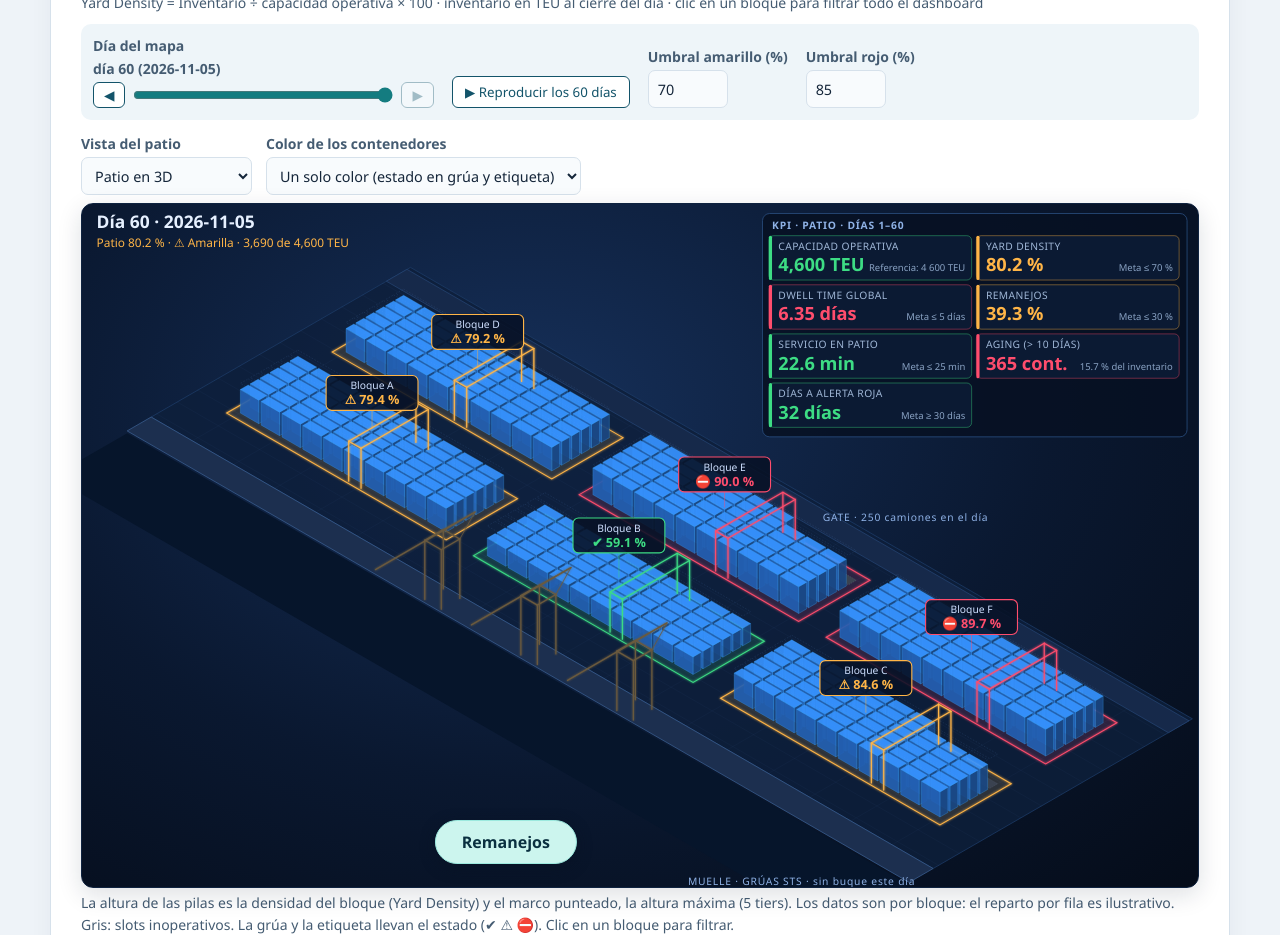
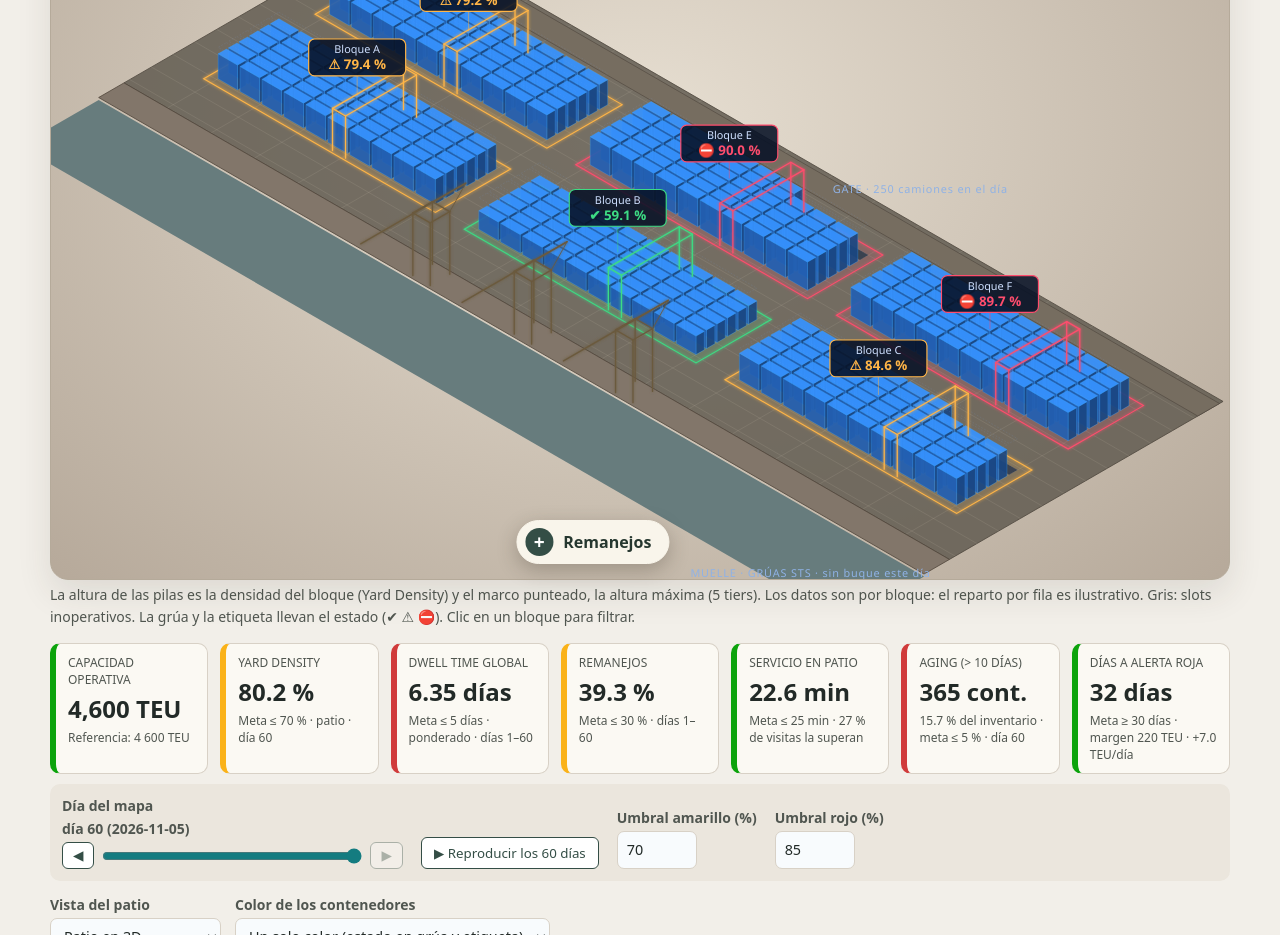
Before and after one commit to osmarborel16-hub/Proyecto-semestral-de-mediciones-y-rendimiento-portuario, a plain HTML site: page index.html in a window 1280 px wide. Shown: the part 579-1514 px from the top of the page. Drawn offline with nearby package versions, Linux system fonts and the light colour scheme.

Commit message:
Rediseña la portada alrededor del patio 3D

```diff
--- a/index.html
+++ b/index.html
@@ -3,6 +3,7 @@
 <head>
 <meta charset="UTF-8">
 <meta name="viewport" content="width=device-width, initial-scale=1.0">
+<link rel="stylesheet" href="https://fonts.googleapis.com/css2?family=Instrument+Serif&display=swap">
 <title>Dashboard KPI · Un patio que se llena</title>
 <script src="https://cdn.jsdelivr.net/npm/chart.js@4.4.1/dist/chart.umd.min.js"></script>
 <style>
@@ -369,6 +370,77 @@
   .dialogo-remanejos::backdrop { background: #09182bbb; }
   .dialogo-cabecera { display: flex; align-items: center; justify-content: space-between; gap: 12px; }
   .dialogo-cabecera h2, .dialogo-cabecera form { margin: 0; }
+  :root {
+    --fondo: #f2efe9; --tarjeta: #fbf9f3; --texto: #222a27;
+    --suave: #505650; --borde: #d8d1c6; --primario: #344e46;
+  }
+  body { font-family: system-ui, sans-serif; }
+  .cabecera { background: none; border: 0; color: var(--texto); }
+  .cabecera-contenido { padding-block: clamp(20px, 3vw, 42px) 6px; }
+  .cabecera-contexto { justify-content: space-between; }
+  .cabecera-contexto p, .cabecera-descripcion { color: var(--suave); }
+  .aviso { color: #4b4437; border-color: #ab9d83; font-weight: 600; }
+  .cabecera h1 {
+    font-family: "Instrument Serif", Georgia, serif;
+    font-size: clamp(2.8rem, 6vw, 6.25rem);
+    font-weight: 400;
+    line-height: .92;
+    letter-spacing: -.025em;
+  }
+  nav.pestanas { background: transparent; border: 0; border-top: 1px solid var(--borde); border-radius: 0; margin-top: 0; padding: 8px 0; }
+  nav.pestanas button { color: var(--texto); }
+  nav.pestanas button.activa { background: #344e46; box-shadow: none; }
+  .filtros-panel { margin-bottom: 12px; }
+  .filtros-panel > summary { width: fit-content; cursor: pointer; color: var(--primario); padding: 6px 0; font-weight: 650; }
+  .filtros-panel .filtros { margin-top: 6px; }
+  #m1 { padding: 0; background: transparent; border: 0; box-shadow: none; }
+  #m1 > h2 { font-family: "Instrument Serif", Georgia, serif; font-weight: 400; }
+  #m1 > .nota { margin-bottom: 10px; }
+  .patio3d {
+    background: radial-gradient(ellipse at 50% 38%, #e7dfd2, #b6a99a);
+    border: 1px solid #b5aa9a;
+    border-radius: 18px;
+    box-shadow: 0 14px 34px #352b211c;
+  }
+  .patio3d svg { max-width: 1220px; margin-inline: auto; }
+  .boton-remanejos {
+    left: 46%;
+    bottom: 16px;
+    display: inline-flex;
+    align-items: center;
+    gap: 10px;
+    padding: 7px 17px 7px 8px;
+    background: #f9f5eb;
+    border-color: #f9f5eb;
+    color: #26372f;
+    box-shadow: 0 6px 20px #30271f45;
+  }
+  .boton-remanejos span {
+    display: grid;
+    place-items: center;
+    width: 28px;
+    height: 28px;
+    border-radius: 50%;
+    background: #344e46;
+    color: white;
+    font-size: 1.2rem;
+    line-height: 1;
+  }
+  .boton-remanejos:hover { background: #e7efdf; }
+  .patio-con-acciones:has(#m1-patio3d[hidden]) .boton-remanejos {
+    position: relative;
+    left: auto;
+    bottom: auto;
+    transform: none;
+    margin-top: 10px;
+  }
+  .dialogo-remanejos::backdrop { background: #22292370; backdrop-filter: blur(5px); }
+  .dialogo-cabecera h2 { font: 400 clamp(2rem, 4vw, 3.5rem)/1 "Instrument Serif", Georgia, serif; }
+  .dialogo-cabecera button { background: #344e46; border-color: #344e46; }
+  .kpis-patio { padding: 12px 0 0; grid-template-columns: repeat(auto-fit, minmax(min(100%, 145px), 1fr)); }
+  .kpis-patio .kpi { border-radius: 10px; }
+  .m1-controles { background: #ebe6dd; }
+  @media (max-width: 550px) { .boton-remanejos { left: 50%; } }
 </style>
 </head>
 <body>
@@ -386,6 +458,16 @@
 
 <main class="contenido">
 <!-- ===== FILTROS GLOBALES ===== -->
+<!-- ===== PESTAÑAS ===== -->
+<nav class="pestanas" id="pestanas" aria-label="Módulos del dashboard">
+  <button data-mod="m1" class="activa">Mapa del patio</button>
+  <button data-mod="m2">Dwell time</button>
+  <button data-mod="m4">Simulador</button>
+  <button data-mod="m5">Mejora (A3)</button>
+  <button data-mod="m6">Camiones y citas</button>
+</nav>
+<details class="filtros-panel">
+<summary>Filtros del dashboard</summary>
 <div class="filtros">
   <label>Día desde <input type="number" id="f-desde" min="1" max="60" value="1"></label>
   <label>Día hasta <input type="number" id="f-hasta" min="1" max="60" value="60"></label>
@@ -399,21 +481,28 @@
     <select id="f-categoria"><option value="todas">Todas</option><option value="IMP">Importación</option><option value="EXP">Exportación</option><option value="TRB">Transbordo</option><option value="VAC">Vacíos</option></select>
   </label>
 </div>
-
-<!-- ===== PESTAÑAS ===== -->
-<nav class="pestanas" id="pestanas" aria-label="Módulos del dashboard">
-  <button data-mod="m1" class="activa">Mapa del patio</button>
-  <button data-mod="m2">Dwell time</button>
-  <button data-mod="m4">Simulador</button>
-  <button data-mod="m5">Mejora (A3)</button>
-  <button data-mod="m6">Camiones y citas</button>
-</nav>
+</details>
+
+
 
 <!-- ===== MÓDULO 1 · MAPA DEL PATIO ===== Responsable: Leslie West -->
 <section class="modulo activo" id="m1">
   <h2>Mapa del patio</h2>
   <p class="nota">Yard Density = Inventario ÷ capacidad operativa × 100 · inventario en TEU al cierre del día · clic en un bloque para filtrar todo el dashboard</p>
 
+  <div class="m1-cuerpo">
+    <div>
+      <div class="patio-con-acciones">
+        <div class="patio3d" id="m1-patio3d" aria-label="Vista 3D del patio por bloque"></div>
+        <div class="patio" id="m1-patio-tarjetas" hidden>
+          <div class="muelle">MUELLE · GRÚAS STS</div>
+          <div class="bloques" id="m1-bloques"></div>
+          <div class="gate">GATE · CAMIONES</div>
+        </div>
+        <button type="button" class="boton-remanejos" id="m1-remanejos" aria-haspopup="dialog" aria-controls="m3"><span aria-hidden="true">+</span> Remanejos</button>
+      </div>
+      <p class="nota" id="m1-patio3d-nota"></p>
+      <div class="kpis kpis-patio" id="m1-kpis" aria-label="Indicadores del patio"></div>
       <div class="m1-controles">
         <div class="control-dia">
           <label for="m1-dia">Día del mapa <strong id="m1-dia-txt"></strong></label>
@@ -432,8 +521,6 @@
         </label>
       </div>
 
-  <div class="m1-cuerpo">
-    <div>
       <div class="m1-vistas">
         <label>Vista del patio
           <select id="m1-modo" aria-label="Vista del patio">
@@ -448,16 +535,6 @@
           </select>
         </label>
       </div>
-      <div class="patio-con-acciones">
-        <div class="patio3d" id="m1-patio3d" aria-label="Vista 3D del patio por bloque"></div>
-        <div class="patio" id="m1-patio-tarjetas" hidden>
-          <div class="muelle">MUELLE · GRÚAS STS</div>
-          <div class="bloques" id="m1-bloques"></div>
-          <div class="gate">GATE · CAMIONES</div>
-        </div>
-        <button type="button" class="boton-remanejos" id="m1-remanejos" aria-haspopup="dialog" aria-controls="m3">Remanejos</button>
-      </div>
-      <p class="nota" id="m1-patio3d-nota"></p>
     </div>
     <details class="m1-lateral desplegable" id="m1-alertas-det">
       <summary>
@@ -1449,12 +1526,12 @@ function renderPatio3D(dia, f) {
   let suelo = '', bloques = '', etiquetas = '';
 
   // Suelo: patio, calle del gate, muelle y agua
-  suelo += `<polygon points="${pts([[-6, -7, 0], [X1 + 6, -7, 0], [X1 + 6, QY0, 0], [-6, QY0, 0]])}" fill="#0d1f3b" fill-opacity=".85" stroke="#1d3b66" stroke-width="1"/>`;
-  for (let x = 0; x <= X1; x += 6) suelo += linea3D([x, -7, 0], [x, QY0, 0], 'rgba(90,140,210,.07)', 0.8);
-  for (let y = -6; y <= QY0; y += 3) suelo += linea3D([-6, y, 0], [X1 + 6, y, 0], 'rgba(90,140,210,.07)', 0.8);
-  suelo += `<polygon points="${pts([[-6, -6.5, 0], [X1 + 6, -6.5, 0], [X1 + 6, -3.5, 0], [-6, -3.5, 0]])}" fill="#16294a" stroke="#28497a" stroke-width=".8"/>`;
-  suelo += `<polygon points="${pts([[-6, QY0, 0], [X1 + 6, QY0, 0], [X1 + 6, QY1, 0], [-6, QY1, 0]])}" fill="#1c2f4f" stroke="#3a5d8f" stroke-width="1"/>`;
-  suelo += `<polygon points="${pts([[-6, QY1, -0.3], [X1 + 6, QY1, -0.3], [X1 + 6, QY1 + 11, -0.3], [-6, QY1 + 11, -0.3]])}" fill="#06152b"/>`;
+  suelo += `<polygon points="${pts([[-6, -7, 0], [X1 + 6, -7, 0], [X1 + 6, QY0, 0], [-6, QY0, 0]])}" fill="#625c52" fill-opacity=".85" stroke="#514940" stroke-width="1"/>`;
+  for (let x = 0; x <= X1; x += 6) suelo += linea3D([x, -7, 0], [x, QY0, 0], 'rgba(245,237,219,.13)', 0.8);
+  for (let y = -6; y <= QY0; y += 3) suelo += linea3D([-6, y, 0], [X1 + 6, y, 0], 'rgba(245,237,219,.13)', 0.8);
+  suelo += `<polygon points="${pts([[-6, -6.5, 0], [X1 + 6, -6.5, 0], [X1 + 6, -3.5, 0], [-6, -3.5, 0]])}" fill="#766d60" stroke="#514940" stroke-width=".8"/>`;
+  suelo += `<polygon points="${pts([[-6, QY0, 0], [X1 + 6, QY0, 0], [X1 + 6, QY1, 0], [-6, QY1, 0]])}" fill="#82766a" stroke="#53483e" stroke-width="1"/>`;
+  suelo += `<polygon points="${pts([[-6, QY1, -0.3], [X1 + 6, QY1, -0.3], [X1 + 6, QY1 + 11, -0.3], [-6, QY1 + 11, -0.3]])}" fill="#677c7d"/>`;
 
   // Bloques (de atrás hacia adelante para que lo cercano tape a lo lejano)
   const orden = ['D', 'E', 'F', 'A', 'B', 'C'];
@@ -1549,28 +1626,14 @@ function renderPatio3D(dia, f) {
   // Rótulo del día
   const dT = yardDensity(dia), eT = estadoDensidad(dT);
   const hud = `<g pointer-events="none" transform="translate(${(minX + 18).toFixed(1)},${(minY + 30).toFixed(1)})">
-    <text font-size="22" font-weight="700" fill="#e6f0ff">Día ${dia} · ${fechaDe(dia)}</text>
-    <text y="24" font-size="15" fill="${COLOR_ESTADO_3D[eT]}">Patio ${fmt(dT)} % · ${ESTADO[eT]} · ${inventarioTEU(dia).toLocaleString('es-PA')} de ${capacidadOperativa().toLocaleString('es-PA')} TEU</text>
-    ${modoCat ? Object.keys(CATEGORIAS).map((c, n) => `<g transform="translate(${n * 120},42)"><rect width="13" height="13" rx="2" fill="${COLOR_CAT_3D[c]}"/><text x="19" y="11.5" font-size="13" fill="#cfe0ff">${CATEGORIAS[c]}</text></g>`).join('') : ''}</g>`;
-
-  // Panel con los 7 KPI del dashboard, en la esquina libre superior derecha
-  const kpis = datosKPIs(), CW = 262, CH = 62, COLS = 2, FILAS = Math.ceil(kpis.length / COLS);
-  const PW = 8 + COLS * CW + 4, px = maxX - PW - 14, py = minY + 12;
-  const colorKPI = (clase) => COLOR_ESTADO_3D[clase] || '#8a96a3';
-  const panelKPI = `<g pointer-events="none" transform="translate(${px.toFixed(1)},${py.toFixed(1)})">
-    <rect width="${PW}" height="${28 + FILAS * CH + 6}" rx="9" fill="#061022" fill-opacity=".84" stroke="#2b4f80" stroke-width="1"/>
-    <text x="12" y="19" font-size="13" font-weight="700" fill="#8fb2e6" letter-spacing="1">KPI · ${f.bloque === 'todos' ? 'PATIO' : 'BLOQUE ' + f.bloque} · DÍAS ${f.desde}–${f.hasta}</text>
-    ${kpis.map((k, n) => `<g transform="translate(${8 + (n % COLS) * CW},${28 + Math.floor(n / COLS) * CH})">
-      <rect width="${CW - 6}" height="${CH - 6}" rx="6" fill="#0b1a33" stroke="${colorKPI(k.clase)}" stroke-opacity=".5" stroke-width="1"/>
-      <rect width="4" height="${CH - 6}" rx="2" fill="${colorKPI(k.clase)}"/>
-      <text x="12" y="18" font-size="13" fill="#9fb6d6" letter-spacing=".5">${k.nombre.toUpperCase()}</text>
-      <text x="12" y="45" font-size="23" font-weight="700" fill="${colorKPI(k.clase)}">${k.valor}</text>
-      <text x="${CW - 14}" y="45" font-size="12" fill="#8aa3c4" text-anchor="end">${k.meta.split(' · ')[0]}</text></g>`).join('')}</g>`;
+    <text font-size="22" font-weight="700" fill="#292620">Día ${dia} · ${fechaDe(dia)}</text>
+    <text y="24" font-size="15" fill="#3c3329">Patio ${fmt(dT)} % · ${ESTADO[eT]} · ${inventarioTEU(dia).toLocaleString('es-PA')} de ${capacidadOperativa().toLocaleString('es-PA')} TEU</text>
+    ${modoCat ? Object.keys(CATEGORIAS).map((c, n) => `<g transform="translate(${n * 120},42)"><rect width="13" height="13" rx="2" fill="${COLOR_CAT_3D[c]}"/><text x="19" y="11.5" font-size="13" fill="#302b24">${CATEGORIAS[c]}</text></g>`).join('') : ''}</g>`;
 
   document.getElementById('m1-patio3d').innerHTML =
     `<svg viewBox="${minX.toFixed(0)} ${minY.toFixed(0)} ${(maxX - minX).toFixed(0)} ${(maxY - minY).toFixed(0)}" xmlns="http://www.w3.org/2000/svg" font-family="Segoe UI, Arial, sans-serif" role="img" aria-label="Patio en 3D, día ${dia}">
       <defs><filter id="p3d-brillo" x="-20%" y="-20%" width="140%" height="140%"><feGaussianBlur stdDeviation="1.6" result="b"/><feMerge><feMergeNode in="b"/><feMergeNode in="SourceGraphic"/></feMerge></filter></defs>
-      ${suelo}${bloques}${muelle}<g filter="url(#p3d-brillo)">${gruas}</g>${etiquetas}${hud}${panelKPI}</svg>`;
+      ${suelo}${bloques}${muelle}<g filter="url(#p3d-brillo)">${gruas}</g>${etiquetas}${hud}</svg>`;
   document.getElementById('m1-patio3d-nota').textContent =
     `La altura de las pilas es la densidad del bloque (Yard Density) y el marco punteado, la altura máxima (${PATIO.tiers} tiers). ` +
     `Los datos son por bloque: el reparto por fila es ilustrativo. Gris: slots inoperativos. La grúa y la etiqueta llevan el estado (✔ ⚠ ⛔). Clic en un bloque para filtrar.`;
@@ -1585,6 +1648,10 @@ function renderModulo1() {
   document.getElementById('m1-patio3d-nota').hidden = modo !== '3d';
   document.getElementById('m1-color-lbl').hidden = modo !== '3d';
   document.getElementById('m1-patio-tarjetas').hidden = modo === '3d';
+  document.getElementById('m1-kpis').innerHTML = datosKPIs().map(k =>
+    `<div class="kpi ${k.clase}"><div class="nombre">${k.nombre}</div><div class="valor">${k.valor}</div><div class="meta">${k.meta}</div></div>`
+  ).join('');
+
   if (modo === '3d') renderPatio3D(dia, f);
   document.getElementById('m1-dia').value = dia;
   document.getElementById('m1-dia-txt').textContent = `día ${dia} (${fechaDe(dia)})`;
```
Lines whose indentation alone changed are shown as unchanged.
